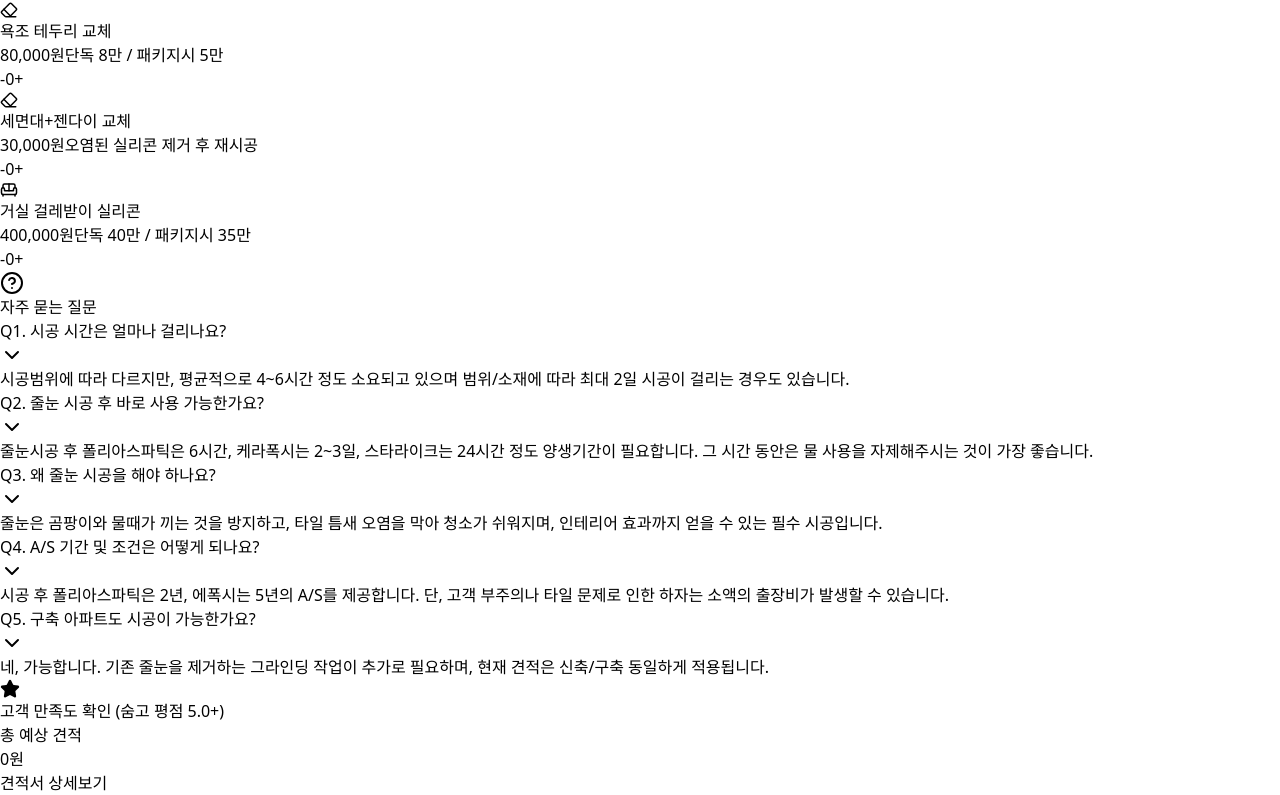
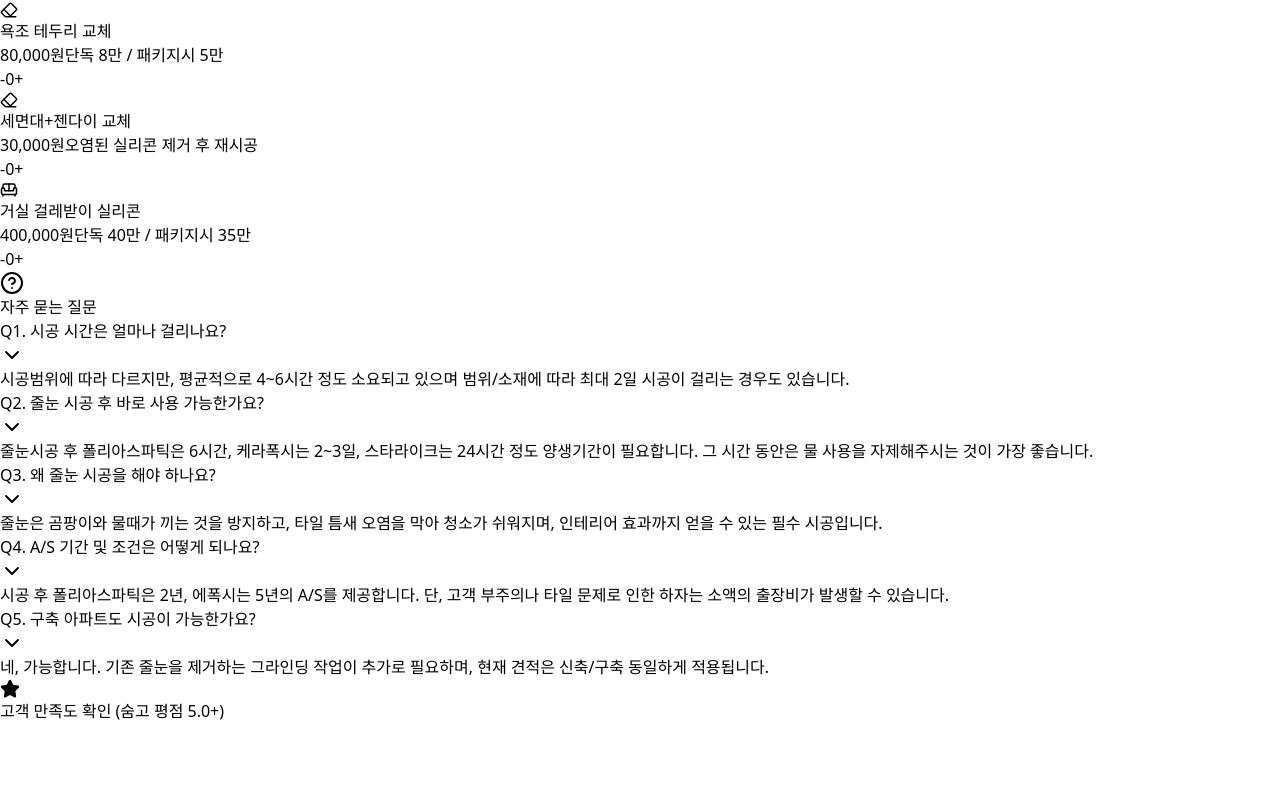
Before and after one commit to jsh5199-ai/julnun-web, a React (Vite) app: page / in a window 1280 px wide. Shown: the part 1563-2358 px from the top of the page. After the commit the page ends 2286 px from the top, so only its background shows below. Built offline with nearby package versions, Linux system fonts and the light colour scheme.

Commit message:
수정완료

```diff
--- a/src/App.jsx
+++ b/src/App.jsx
@@ -98,7 +98,7 @@ const FAQ_ITEMS = [
     { question: "Q5. 구축 아파트도 시공이 가능한가요?", answer: "네, 가능합니다. 기존 줄눈을 제거하는 그라인딩 작업이 추가로 필요하며, 현재 견적은 신축/구축 동일하게 적용됩니다." },
 ];
 
-// 🎥 YouTube 영상 목록 및 URL 생성 함수 (수정됨: 영상 ID와 버튼 클릭 매핑에 맞게 업데이트)
+// 🎥 YouTube 영상 목록 및 URL 생성 함수 (유지)
 const YOUTUBE_VIDEOS = [
     // 에폭시 시공영상 버튼 클릭 시 XekG8hevWpA 재생
     { id: 'XekG8hevWpA', title: '에폭시 시공영상 (벽면/바닥)', label: '에폭시 시공영상' },
@@ -680,7 +680,7 @@ export default function GroutEstimatorApp() {
     <div className={`min-h-screen bg-gray-50 t  ext-gray-800 font-sans pb-40`}>
       <GlobalStyles />
 
-      {/* ⭐️ [수정] 헤더: 아이콘 제거 및 상담원 연결 버튼 추가 ⭐️ */}
+      {/* ⭐️ [유지] 헤더: 아이콘 제거 및 상담원 연결 버튼 추가 ⭐️ */}
       <header className="bg-indigo-900 text-white sticky top-0 z-20 shadow-xl">
         <div className="p-4 flex items-center justify-between max-w-md mx-auto">
           {/* 아이콘 제거 */}
@@ -914,8 +914,9 @@ export default function GroutEstimatorApp() {
         {/* PackageToast 위치 수정 완료 */}
         <PackageToast isVisible={showToast} onClose={handleCloseToast} />
 
-        {/* 최종 견적 하단 바 (패키지 문구 노란색으로 변경) */}
-        <div className="fixed bottom-0 left-0 right-0 bg-indigo-900 shadow-2xl safe-area-bottom z-20">
+        {/* ⭐️ [수정] hasSelections가 true일 때만 하단 견적 바 렌더링 ⭐️ */}
+        {hasSelections && (
+            <div className="fixed bottom-0 left-0 right-0 bg-indigo-900 shadow-2xl safe-area-bottom z-20 animate-slide-down">
                 <div className="max-w-md mx-auto p-4 flex flex-col gap-2">
 
                     {/* 1. 금액 및 정보 영역 */}
@@ -948,18 +949,16 @@ export default function GroutEstimatorApp() {
                             setShowModal(true);
                             setShowToast(false);
                         }}
-                    disabled={!hasSelections}
+                        // hasSelections가 true일 때만 렌더링되므로, disabled는 항상 false (활성화)
                         className={`w-full py-3 rounded-xl font-extrabold text-lg transition-all
-                        ${hasSelections
-                            ? 'bg-indigo-700 text-white hover:bg-indigo-800 active:bg-indigo-900 shadow-md'
-                            : 'bg-gray-600 text-gray-400 cursor-not-allowed'
-                        }
+                            'bg-indigo-700 text-white hover:bg-indigo-800 active:bg-indigo-900 shadow-md'
                         `}
                     >
                         견적서 상세보기
                     </button>
                 </div>
             </div>
+        )}
       </>
 
       {/* 견적서 모달 */}
```
Lines whose indentation alone changed are shown as unchanged.
